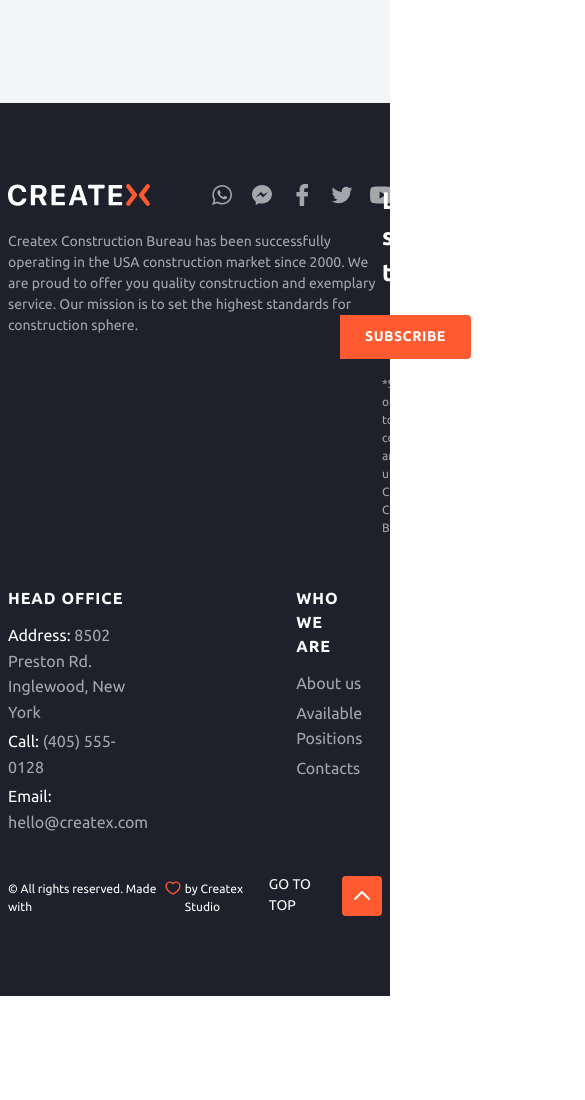
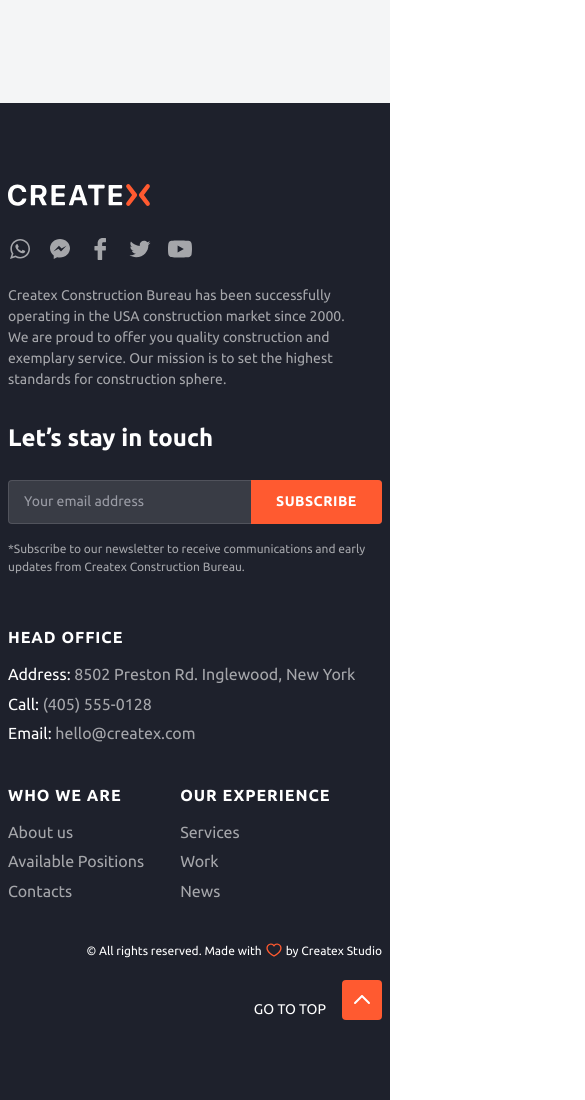
Before and after one commit to ewewf10w/Frontend-Project, a website built with Vite: page index.html in a window 390 px wide. Shown: the part 6271-7371 px from the top of the page, 585 px wide, since content can reach past the window. Before the commit the page ends 7267 px from the top, so only its background shows below. Built offline with nearby package versions, Linux system fonts and the light colour scheme; files whose address does not match are found by name.

Commit message:
футер адаптив

```diff
--- a/src/styles/components/footer.css
+++ b/src/styles/components/footer.css
@@ -142,3 +142,42 @@ button.subscribe-button {
     gap: 148px;
   }
 }
+
+@media (width<1024px) {
+  .footer__images {
+    gap: 30px;
+  }
+
+  .footer__mid {
+    gap: 36px;
+  }
+
+  .footer__top {
+    gap: 30px;
+  }
+
+  .footer__createx {
+    max-width: 355px;
+  }
+}
+
+@media (width<768px) {
+  .footer__top {
+    flex-direction: column;
+  }
+
+  .footer__mid {
+    flex-wrap: wrap;
+  }
+}
+
+@media (width<564px) {
+  .footer__bottom {
+    flex-direction: column;
+    gap: 20px;
+  }
+
+  .footer__images {
+    flex-wrap: wrap;
+  }
+}
```
